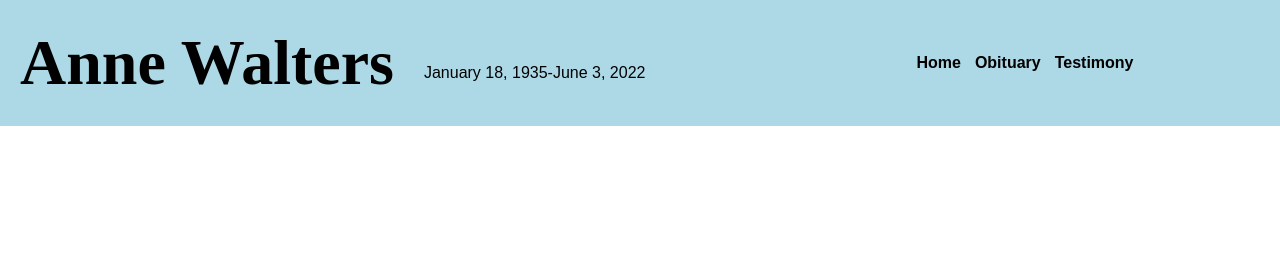
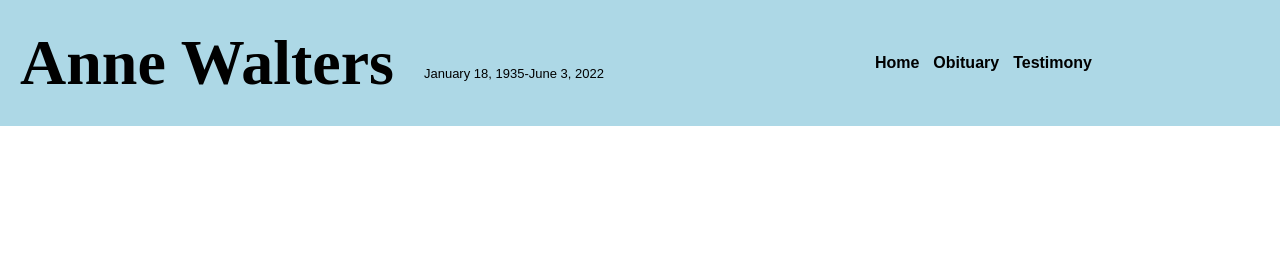
Before and after one commit to JoshuaW13/AnneWalters, a plain HTML site: page index.html in a window 1280 px wide. Shown: the top 279 px of the page. Drawn offline with Linux system fonts and the light colour scheme.

Commit message:
small font updated

```diff
--- a/styles/grandmaStyles.css
+++ b/styles/grandmaStyles.css
@@ -75,7 +75,7 @@ p{
     margin-left: 20px;
     margin-top: 30px;
     font-weight: 300;
-    font-size: 1em;
+    font-size: small;
 }
 
 .leftStuff{
```
